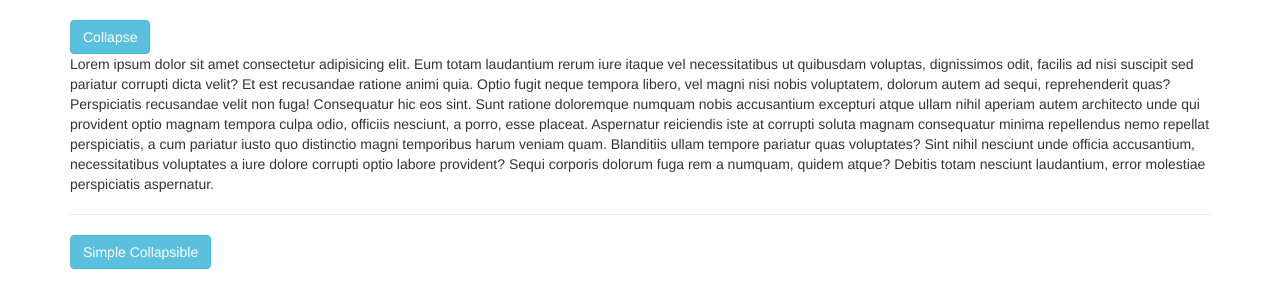
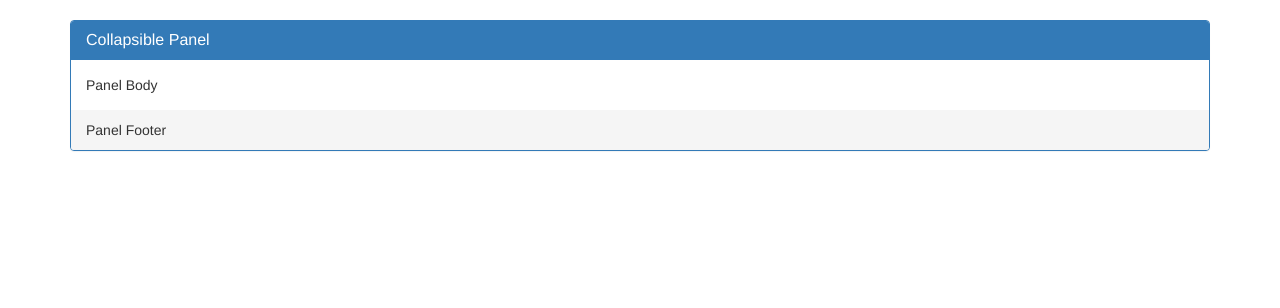
Before and after one commit to natnael-bedru/youaccel-bootstrap-udemy.github.io, a plain HTML site: page index.html in a window 1280 px wide. Drawn offline with nearby package versions, Linux system fonts and the light colour scheme.

Commit message:
bootstrap collapse panel

```diff
--- a/index.html
+++ b/index.html
@@ -20,19 +20,19 @@
   <body>
     <div class="container">
       <br />
-      <button type="button" class="btn btn-info" data-toggle="collapse" data-target="#ex1">Collapse</button>
 
-      <div id="ex1" class="collapse in">
-        Lorem ipsum dolor sit amet consectetur adipisicing elit. Eum totam laudantium rerum iure itaque vel necessitatibus ut quibusdam voluptas, dignissimos odit, facilis ad nisi suscipit sed pariatur corrupti dicta velit? Et est recusandae ratione animi quia. Optio fugit neque tempora libero, vel magni nisi nobis voluptatem, dolorum autem ad sequi, reprehenderit quas? Perspiciatis recusandae velit non fuga! Consequatur hic eos sint. Sunt ratione doloremque numquam nobis accusantium excepturi atque ullam nihil aperiam autem architecto unde qui provident optio magnam tempora culpa odio, officiis nesciunt, a porro, esse placeat. Aspernatur reiciendis iste at corrupti soluta magnam consequatur minima repellendus nemo repellat perspiciatis, a cum pariatur iusto quo distinctio magni temporibus harum veniam quam. Blanditiis ullam tempore pariatur quas voluptates? Sint nihil nesciunt unde officia accusantium, necessitatibus voluptates a iure dolore corrupti optio labore provident? Sequi corporis dolorum fuga rem a numquam, quidem atque? Debitis totam nesciunt laudantium, error molestiae perspiciatis aspernatur.
-      </div>
-
-      <hr />
-
-      <a href="#ex2" class="btn btn-info" data-toggle="collapse">Simple Collapsible</a>
-
-
-      <div id="ex2" class="collapse">
-        Lorem ipsum dolor sit amet consectetur adipisicing elit. Eum totam laudantium rerum iure itaque vel necessitatibus ut quibusdam voluptas, dignissimos odit, facilis ad nisi suscipit sed pariatur corrupti dicta velit? Et est recusandae ratione animi quia. Optio fugit neque tempora libero, vel magni nisi nobis voluptatem, dolorum autem ad sequi, reprehenderit quas? Perspiciatis recusandae velit non fuga! Consequatur hic eos sint. Sunt ratione doloremque numquam nobis accusantium excepturi atque ullam nihil aperiam autem architecto unde qui provident optio magnam tempora culpa odio, officiis nesciunt, a porro, esse placeat. Aspernatur reiciendis iste at corrupti soluta magnam consequatur minima repellendus nemo repellat perspiciatis, a cum pariatur iusto quo distinctio magni temporibus harum veniam quam. Blanditiis ullam tempore pariatur quas voluptates? Sint nihil nesciunt unde officia accusantium, necessitatibus voluptates a iure dolore corrupti optio labore provident? Sequi corporis dolorum fuga rem a numquam, quidem atque? Debitis totam nesciunt laudantium, error molestiae perspiciatis aspernatur.
+      <div class="panel-group">
+        <div class="panel panel-primary">
+          <div class="panel-heading">
+            <h4 class="panel-title">
+              <a data-toggle="collapse" href="#expand">Collapsible Panel</a>
+            </h4>
+          </div>
+          <div id="expand" class="panel-collapse collapse in">
+            <div class="panel-body">Panel Body</div>
+            <div class="panel-footer">Panel Footer</div>
+          </div>
+        </div>
       </div>
     </div>
   </body>
```
